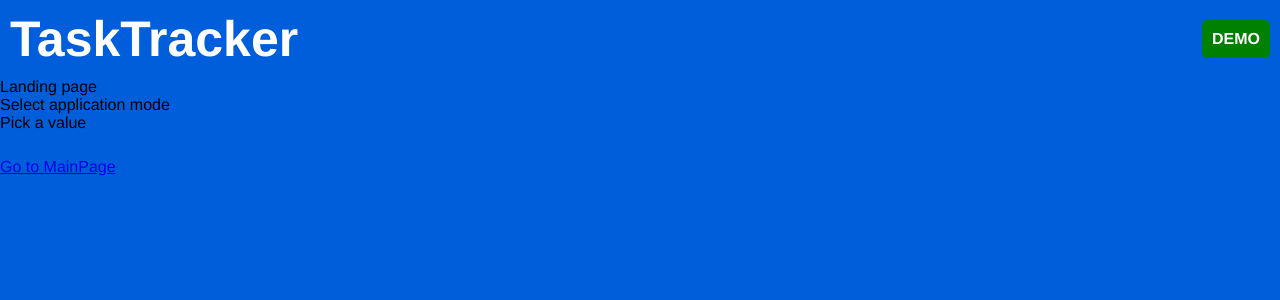
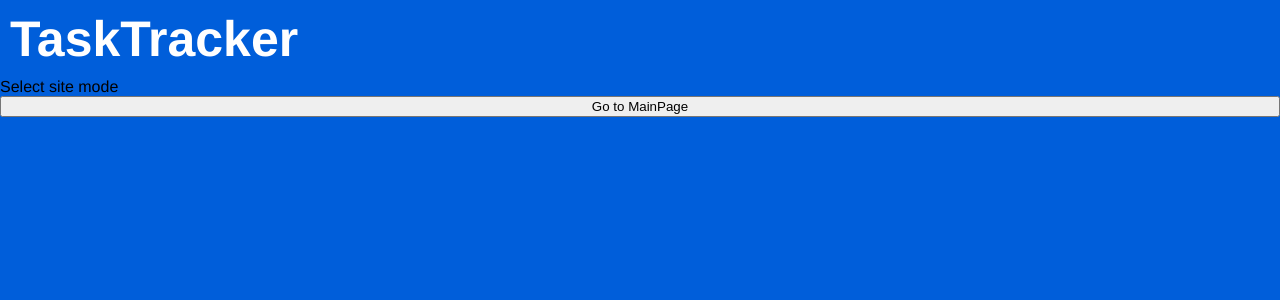
Before and after one commit to KseniaLa/TaskTracker, a Vue app in the folder UI/task-tracker/: page / in a window 1280 px wide. Shown: the top 300 px of the page. Built offline with nearby package versions, Linux system fonts and the light colour scheme.

Commit message:
add app mode tracking via store

```diff
--- a/UI/task-tracker/src/App.vue
+++ b/UI/task-tracker/src/App.vue
@@ -1,16 +1,22 @@
 <template>
   <div id="app">
-    <Header v-bind:isDemo="true" />
+    <AppHeader v-bind:isDemo="isBadge" />
     <router-view />
   </div>
 </template>
 
 <script>
-import Header from "@/components/Header.vue";
+import AppHeader from "@/components/Header.vue";
+
 export default {
   name: "header",
   components: {
-    Header
+    AppHeader
+  },
+  computed: {
+    isBadge () {
+      return this.$store.state.isDemo && !this.$store.state.isLanding;
+    }
   }
 };
 </script>
--- a/UI/task-tracker/src/components/Header.vue
+++ b/UI/task-tracker/src/components/Header.vue
@@ -9,7 +9,7 @@
 
 <script>
 export default {
-  name: "Header",
+  name: "AppHeader",
   props: {
     isDemo: Boolean
   }
--- a/UI/task-tracker/src/store.js
+++ b/UI/task-tracker/src/store.js
@@ -4,7 +4,20 @@ import Vuex from "vuex";
 Vue.use(Vuex);
 
 export default new Vuex.Store({
-  state: {},
-  mutations: {},
-  actions: {}
+  state: {
+    isDemo: false,
+    isLanding: true
+  },
+  mutations: {
+    setDemo(state, isDemo) {
+      state.isDemo = isDemo;
+    },
+    setLanding(state, isLanding) {
+      state.isLanding = isLanding;
+    }
+  },
+  actions: {
+    isDemo: state => state.isDemo,
+    isLanding: state => state.isLanding
+  }
 });
--- a/UI/task-tracker/src/views/LandingPage.vue
+++ b/UI/task-tracker/src/views/LandingPage.vue
@@ -1,26 +1,25 @@
 <template>
 	<main class="landing-page-container">
-		Landing page
-		<label class="typo__label">Select application mode</label>
-		<multiselect v-model="value" :options="options" :searchable="false" :close-on-select="true" :show-labels="false" placeholder="Pick a value"></multiselect>
-		<pre class="language-json"><code>{{ value  }}</code></pre>
-		<router-link to="/main">Go to MainPage</router-link>
+		<label class="typo__label">Select site mode</label>
+
+		<button v-on:click="goToMainPage">Go to MainPage</button>
 	</main>
 
 </template>
 
 <script>
-import Multiselect from "vue-multiselect";
+import router from '../router'
 
 export default {
-  components: {
-    Multiselect
+  methods: {
+    goToMainPage: function() {
+      this.$store.commit('setDemo', true)
+      this.$store.commit('setLanding', false)
+      router.push('main')
+    }
   },
-  data() {
-    return {
-      value: "",
-      options: ["Demo", "Real"]
-    };
+  mounted: function () {
+    this.$store.commit('setLanding', true)
   }
 };
 </script>
```
Also changed, not shown: UI/task-tracker/src/styles/common.scss (added), UI/task-tracker/src/styles/constants.scss (added), 1 other file (tests, documents, lock files or other folders).
